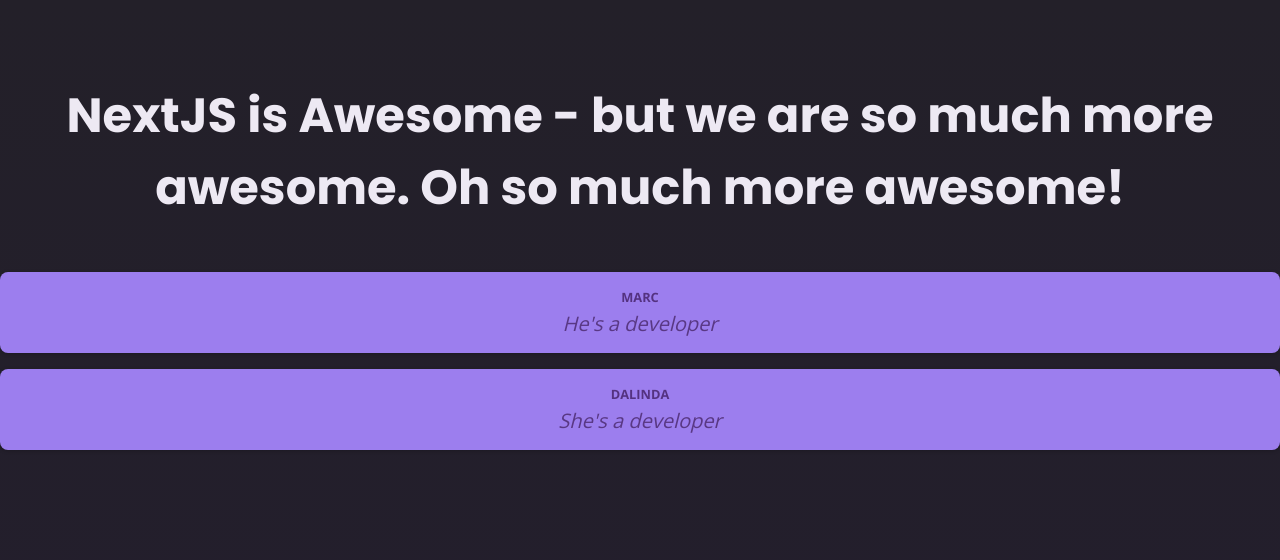
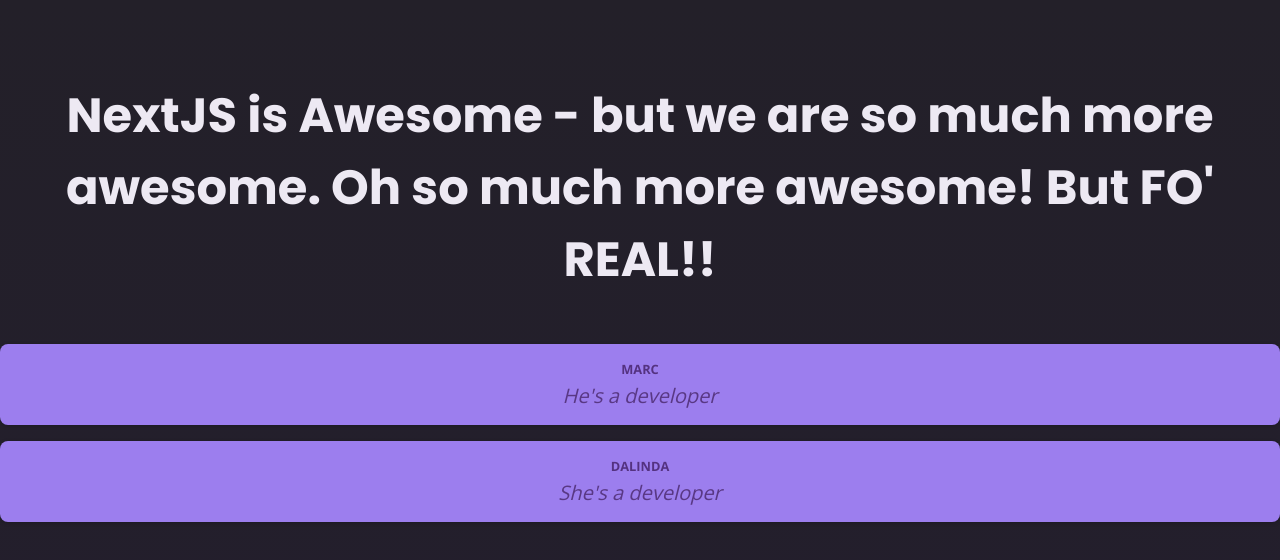
Before and after one commit to marcstreeter/becadev, a Next.js app: page /awesome in a window 1280 px wide. Shown: the top 560 px of the page. Built offline with nearby package versions, Linux system fonts and the light colour scheme.

Commit message:
chore: fix for bad config on nextjs assetPrefix

```diff
--- a/app/awesome/page.tsx
+++ b/app/awesome/page.tsx
@@ -8,7 +8,7 @@
 export default function AwesomePage() {
     return (
         <main>
-            <h1>NextJS is Awesome - but we are so much more awesome. Oh so much more awesome!</h1>
+            <h1>NextJS is Awesome - but we are so much more awesome. Oh so much more awesome! But FO' REAL!!</h1>
             <Box author="Marc" body="He's a developer" />
             <Box author="Dalinda" body="She's a developer" />
         </main>
--- a/next.config.mjs
+++ b/next.config.mjs
@@ -2,7 +2,7 @@
 const nextConfig = {
     distDir: 'docs', // this is the directory I wish to use for github pages and where I store CNAME
     output: 'export', // this allows for static sites like those used by github pages
-    assetPrefix: 'media', // github pages does not support the default naming schema of nextjs "_static"
+    assetPrefix: '/media', // github pages does not support the default naming schema of nextjs "_static"
 };
 
 export default nextConfig;
```
